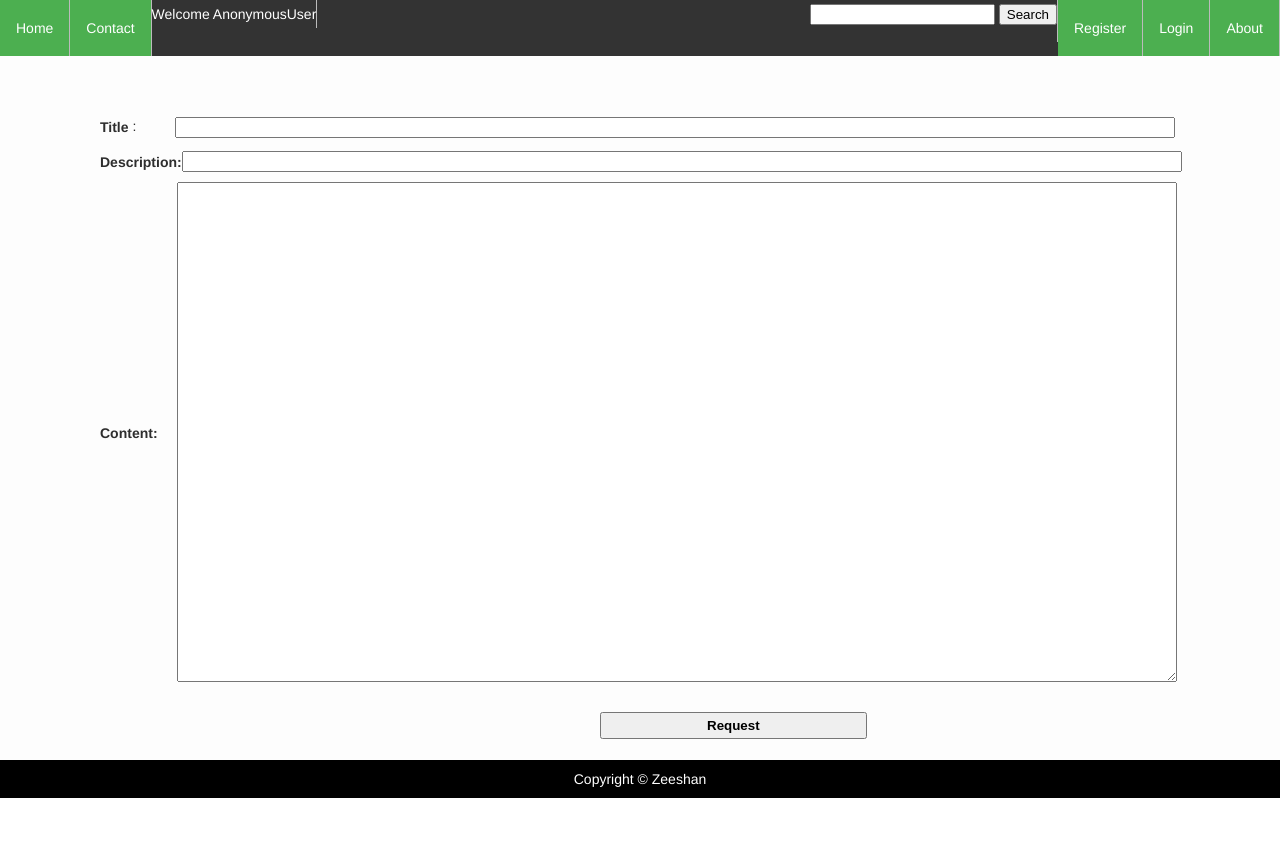
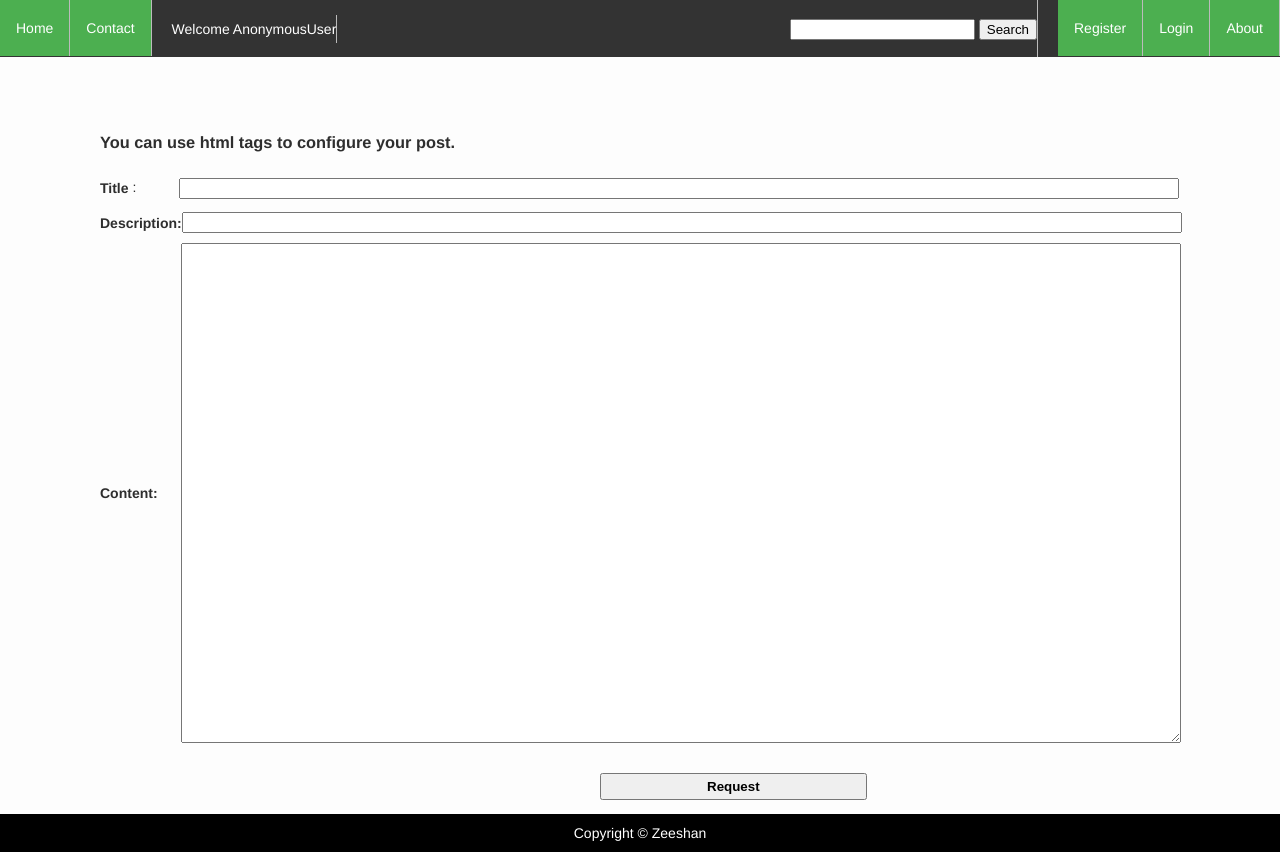
Before and after one commit to zeeshan2709/Blog, a Django app: page /post_form/ in a window 1280 px wide. Before the commit the page ends 798 px from the top, so only its background shows below. Run offline with Django 3.2, Linux system fonts and the light colour scheme.

```diff
--- a/templates/base.html
+++ b/templates/base.html
@@ -1,11 +1,12 @@
 {% load static from staticfiles %}
+
 <html>
     <head>
         <ul class="navigation">
             <li><a class="active" href="{% url "index" %}">Home</a></li>
             <li><a class="active" href="contact.asp">Contact</a></li>
             <li style = "float:right;"><a class="active" href="about.asp">About</a></li>
-            <li style = "floar:right;color:white">Welcome {{username}}</li>
+            <li style = "floar:right;color:white;margin-left:20px;margin-top:15px;">Welcome {{username}}</li>
             {%if notloggedin %}
                 <li style = "float:right;"><a class="active" href="{% url "logpage" %}">Login</a></li>
                 <li style = "float:right;"><a class="active" href="{% url "regpage" %}">Register</a></li>
@@ -14,13 +15,14 @@
                 <li style = "float:right;"><a class="active" href="{% url "logouts" %}">Logout</a></li>
                 <li style = "float:right;"><a class="active" href="{% url "acc_page" %}">My Account</a></li>
             {% endif %}
-            <li style = "float:right;"><form action="/search/" method="get">
+            <li style = "float:right;margin-right:20px;"><form style="margin-top:15px;" action="/search/" method="get">
                 <input type="text" name="q">
                 <input type="submit" value="Search">
             </form></li>
         </ul>
 
         <link rel="stylesheet" type="text/css" href="{% static "css/style.css" %}">
+        <script src="{% static "js/jsscript.js" %}" type="text/javascript"></script>
         <title>{% block title %}{% endblock %}</title>
     </head>
     <body>
--- a/templates/post_form.html
+++ b/templates/post_form.html
@@ -1,23 +1,13 @@
 {% extends 'base.html' %}
 {% block content %}
 <br><br><br><br>
+<h3 style="margin-left:100px;">You can use html tags to configure your post.</h3>
 <div style="border-radius:10px;"class = "post_form">
-	<form style="margin-left:100px;" class="postfield" action="/send_request/" method="get">
-  		<b>Title</b>&nbsp;:&nbsp;&nbsp;&nbsp;&nbsp;&nbsp;&nbsp;&nbsp;&nbsp;&nbsp;&nbsp;<input class="titlef" type="text" name="title"><br>
+	<form style="margin-left:100px;" id = "pst" class="postfield" action="/send_request/" method="get" name="postform">
+  		<b>Title</b>&nbsp;:&nbsp;&nbsp;&nbsp;&nbsp;&nbsp;&nbsp;&nbsp;&nbsp;&nbsp;&nbsp;&nbsp;<input class="titlef" type="text" name="title"><br>
   		<b>Description:</b><input style="margin-bottom:10px;margin-top:10px"class="titlef" type="text" name="descrip"><br>
-  		<label><b>Content:</b> </label> &nbsp;&nbsp;&nbsp;&nbsp;<textarea class="contentf" type="text" name="content"></textarea><br>
-  		<button style = "margin-top:30px; margin-left:500px; width:20em; height:2em;" onclick="return validate()" type="submit" value="Submit"><b>Request</b></button>
-  		<script>
-			function validate(){
-				return confirm("Are you sure u want to submit it");
-			}
-		</script>
+  		<label><b>Content:</b> </label> &nbsp;&nbsp;&nbsp;&nbsp;&nbsp;<textarea class="contentf" type="text" name="content"></textarea><br>
+  		<button style = "margin-top:30px; margin-left:500px; width:20em; height:2em;" onclick="return post_validate()" type="submit" value="Submit"><b>Request</b></button>
 	</form>
-	<script>
-		function validate(){
-				return confirm("Are you sure u want to submit it");
-			}
-		}
-	</script>
 </div>
 {% endblock %}
```
Also changed, not shown: templates/login_page.html (+4 -13 lines), templates/post.html (+2 -15 lines).
